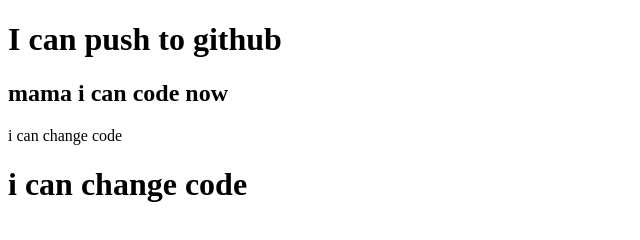
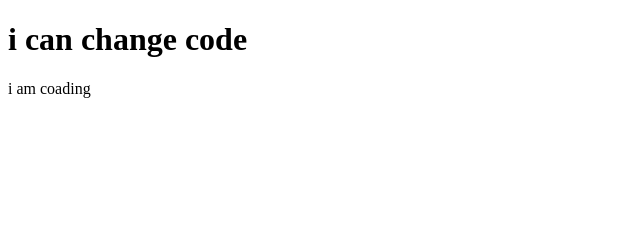
Before and after one commit to Yeamitul-yeam/first-html-repo, a plain HTML site: page first-html-repo/index.html in a window 1280 px wide. Shown: the whole page, without its empty margins (0-640 px from the left). Drawn offline with Linux system fonts and the light colour scheme.

Commit message:
added header

```diff
--- a/first-html-repo/index.html
+++ b/first-html-repo/index.html
@@ -6,15 +6,14 @@
     <meta http-equiv="X-UA-Compatible" content="IE=edge">
     <meta name="viewport" content="width=device-width, initial-scale=1.0">
     <title>my first github repo </title>
-    <H1>I can push to github</H1>
-    <h2>mama i can code now</h2>
-    <p> i can change code</p>
+
 
 </head>
 
 
 <body>
     <h1> i can change code</h1>
+    <p> i am coading</p>
 
 </body>
 
```
